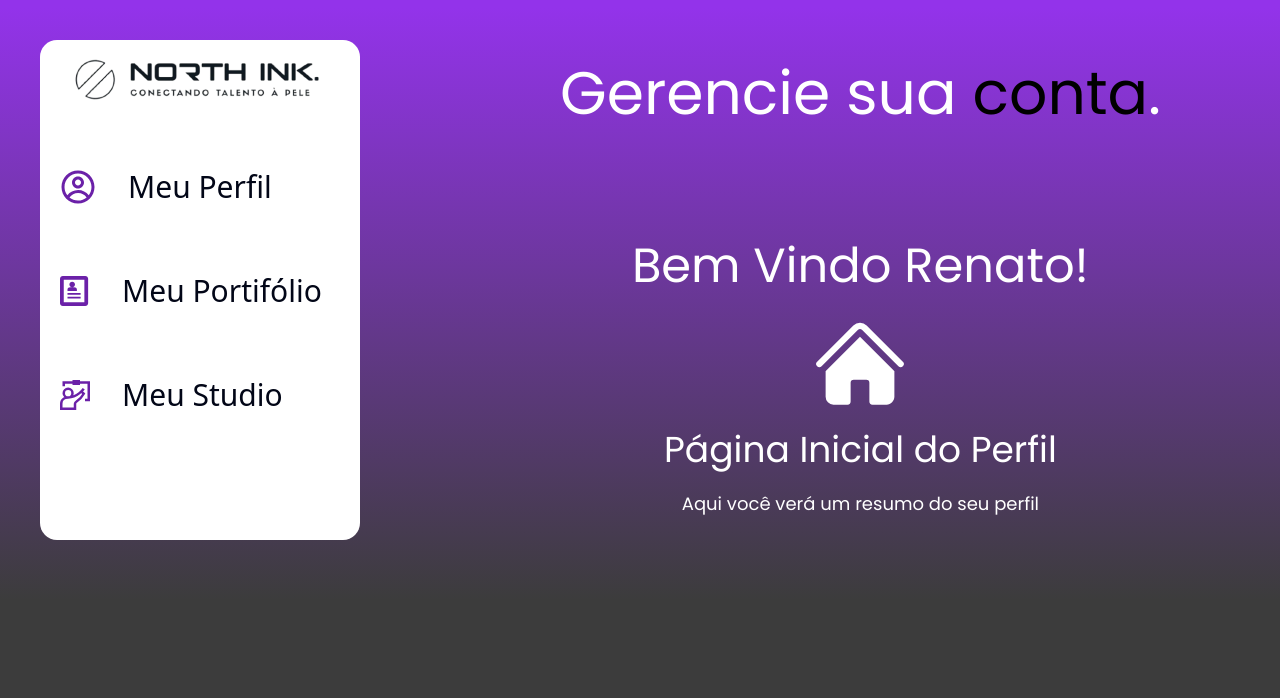
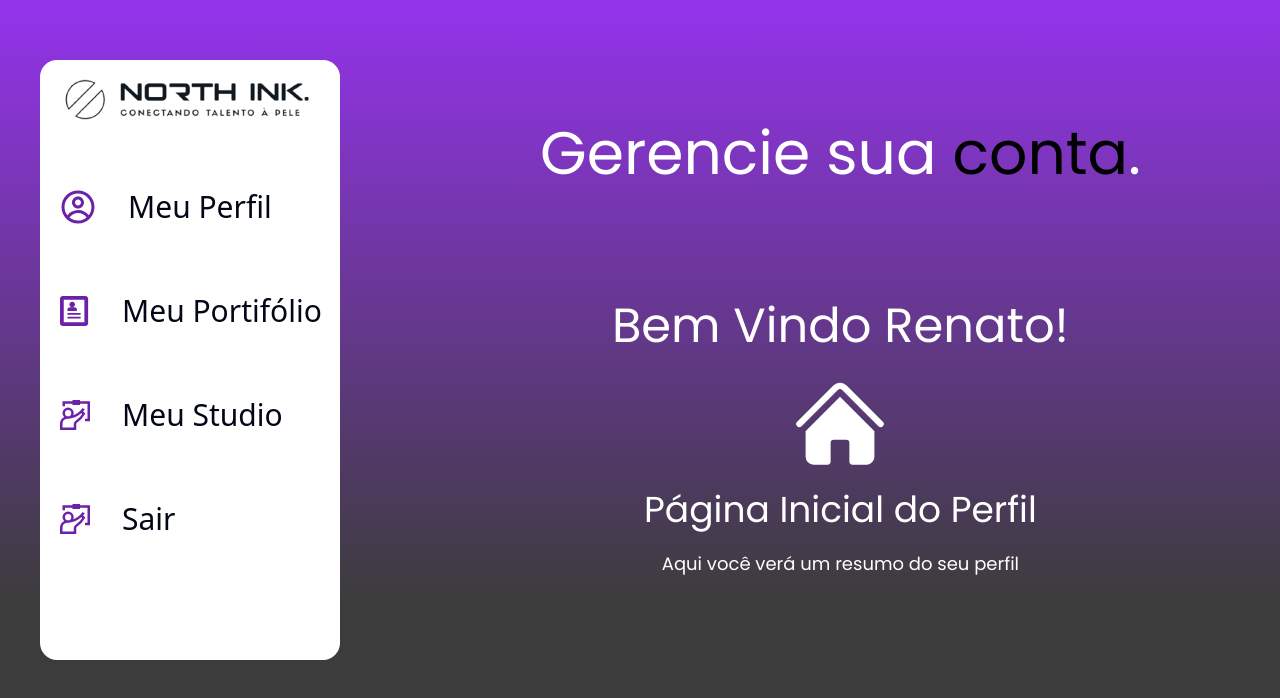
Before and after one commit to North-Tattoo/North-Ink-Front, a React (Vite) app in the folder north-vite/: page /gerenciamento-conta in a window 1280 px wide. Shown: the top 698 px of the page. Built offline with nearby package versions, Linux system fonts and the light colour scheme.

Commit message:
ajustes-gerais

```diff
--- a/north-vite/src/pages/detalhes/Detalhes.jsx
+++ b/north-vite/src/pages/detalhes/Detalhes.jsx
@@ -1,6 +1,6 @@
 import React from "react";
 import styles from './Detalhes.module.css';
-import logoPreta from '../../utils/assets/logo-preta.png';
+import logoBranca from '../../utils/assets/logo-branca.png';
 import imagemPerfil from '../../utils/assets/tatuador-grid.png';
 import { PiUserCircleLight, PiInstagramLogoThin } from "react-icons/pi";
 import { Link } from 'react-router-dom';
@@ -12,11 +12,11 @@ function Detalhes() {
     return (
         <section className={styles["section-detalhes"]}>
             <header className={styles["header-detalhes"]}>
-                <img src={logoPreta} alt="Logo" />
-                <span>Conheça o <span className="text-white">artista</span>.</span>
+                <img src={logoBranca} alt="Logo" />
+                <span className={styles.titulo}>Conheça o <span className="text-white">artista</span>.</span>
                 <div>
-                    <Link className={styles["botao-login"]} to='/cadastro'>
-                        <PiUserCircleLight /> Sou um Tatuador
+                    <Link className={styles["botao-login"]} to='/login'>
+                        <PiUserCircleLight size={40}/> Sou um Tatuador
                     </Link>
                 </div>
             </header>
--- a/north-vite/src/pages/detalhes/Detalhes.module.css
+++ b/north-vite/src/pages/detalhes/Detalhes.module.css
@@ -7,10 +7,14 @@ html {
 }
 
 .section-detalhes {
-  height: 100%;
-  background-color: #9333ea;
+  /* height: 100%; */
+  /* background-color: #9333ea; */
   background-image: linear-gradient(180deg, #9333ea 1%, #3C3C3C 75%);
   font-family: 'Poppins';
+}
+.titulo{
+  font-family: 'Poppins';
+  /* font-weight: bold; */
 }
 
 .header-detalhes {
@@ -37,7 +41,8 @@ html {
   align-items: center;
   margin-top: 20px;
   margin-right: 30px;
-  font-size: 24px;
+  /* font-size: 15px; */
+  color: #FFFFFF;
 }
 
 .botao-login svg{
--- a/north-vite/src/pages/gerenciamentoConta/GerenciamentoConta.jsx
+++ b/north-vite/src/pages/gerenciamentoConta/GerenciamentoConta.jsx
@@ -49,6 +49,11 @@ function GerenciamentoConta() {
                             <GrWorkshop className="inline-block ml-5 text-purple-800" />
                             Meu Studio
                         </button>
+                        <button className={`button ${activeTab === 'studio' ? 'activeButton' : ''} w-80 h-14 rounded-lg hover:bg-violet-200 hoverFixed flex items-center gap-8`}
+                            onClick={() => handleTabClick('studio')}>
+                            <GrWorkshop className="inline-block ml-5 text-purple-800" />
+                            Sair
+                        </button>
                     </div>
                 </div>
                 <div className={styles.text}>
--- a/north-vite/src/pages/gerenciamentoConta/GerenciamentoConta.module.css
+++ b/north-vite/src/pages/gerenciamentoConta/GerenciamentoConta.module.css
@@ -33,15 +33,15 @@
   }
 
 .menu{
-    width: 320px;
-    height: 500px;
+    width: 300px;
+    height: 600px;
     background-color: #FFFFFF;
     border-radius: 17px;
     display: flex;
     flex-direction: column;
     align-items: center;
     text-align: center;
-    margin-top: 40px;
+    margin-top: 60px;
     margin-left: 40px;
 }
 .botoes{
--- a/north-vite/src/pages/home/Home.module.css
+++ b/north-vite/src/pages/home/Home.module.css
@@ -26,7 +26,7 @@ body {
 .logo {
     position: absolute;
     top: 4%;
-    left: 40%;
+    left: 6%;
     z-index: 1;
 }
 
@@ -109,7 +109,7 @@ body {
 
 .gradiente-site {
     height: 3350px;
-    background-color: #9333ea;
+    /* background-color: #9333ea; */
     background-image: linear-gradient(180deg, #9333ea 1%, #3C3C3C 75%);
 }
 
--- a/north-vite/src/pages/listagemTatuadores/ListagemTatuadores.jsx
+++ b/north-vite/src/pages/listagemTatuadores/ListagemTatuadores.jsx
@@ -20,7 +20,7 @@ function ListagemTatuadores() {
         </Link>
         <div className={styles["botao-entrar"]}>
           <PiUserCircleLight />
-          <Link to='/cadastro'>Sou um Tatuador</Link>
+          <Link to='/login'>Sou um Tatuador</Link>
         </div>
       </div>
       <div className={styles.inicio}>
```
